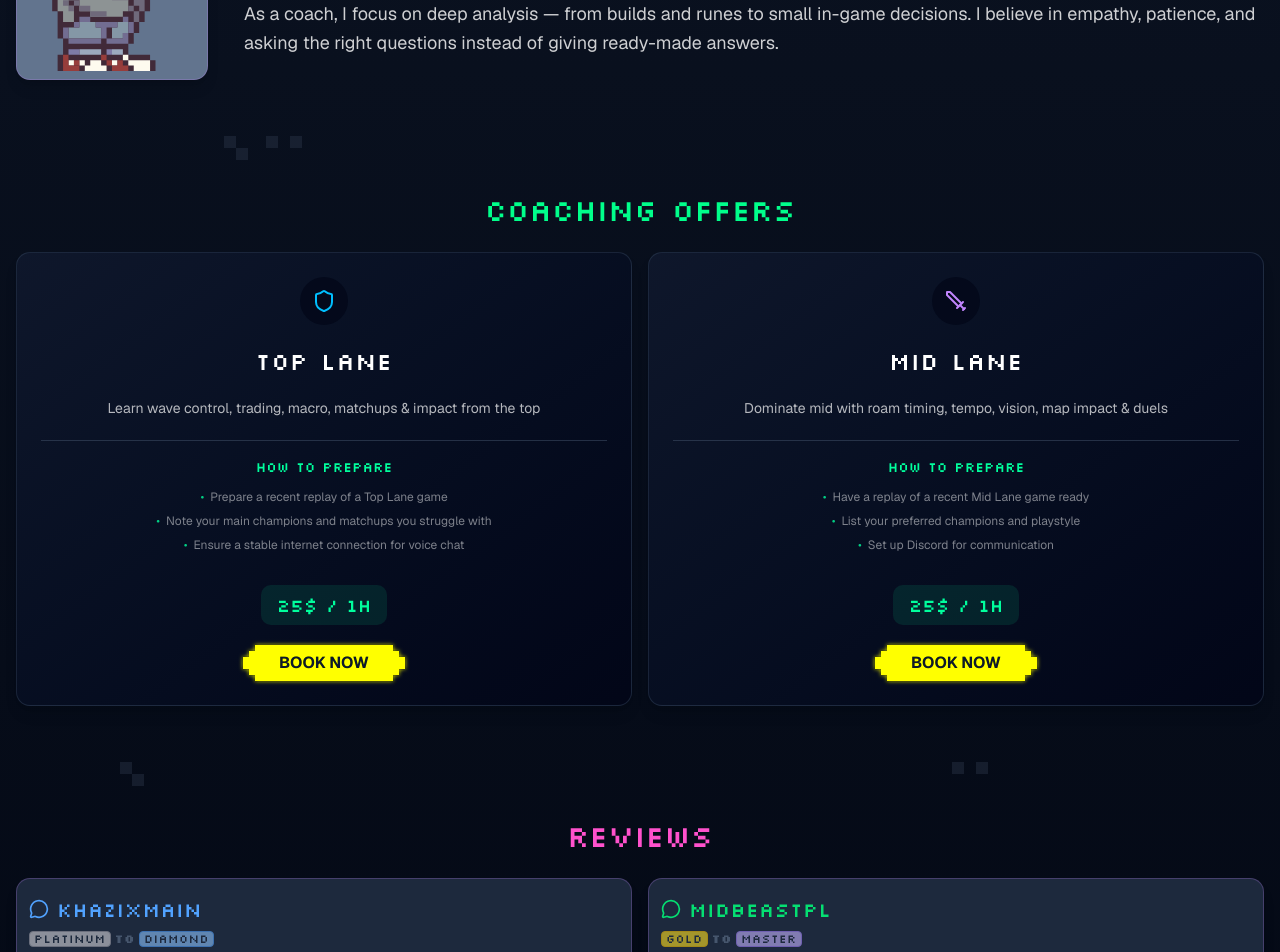
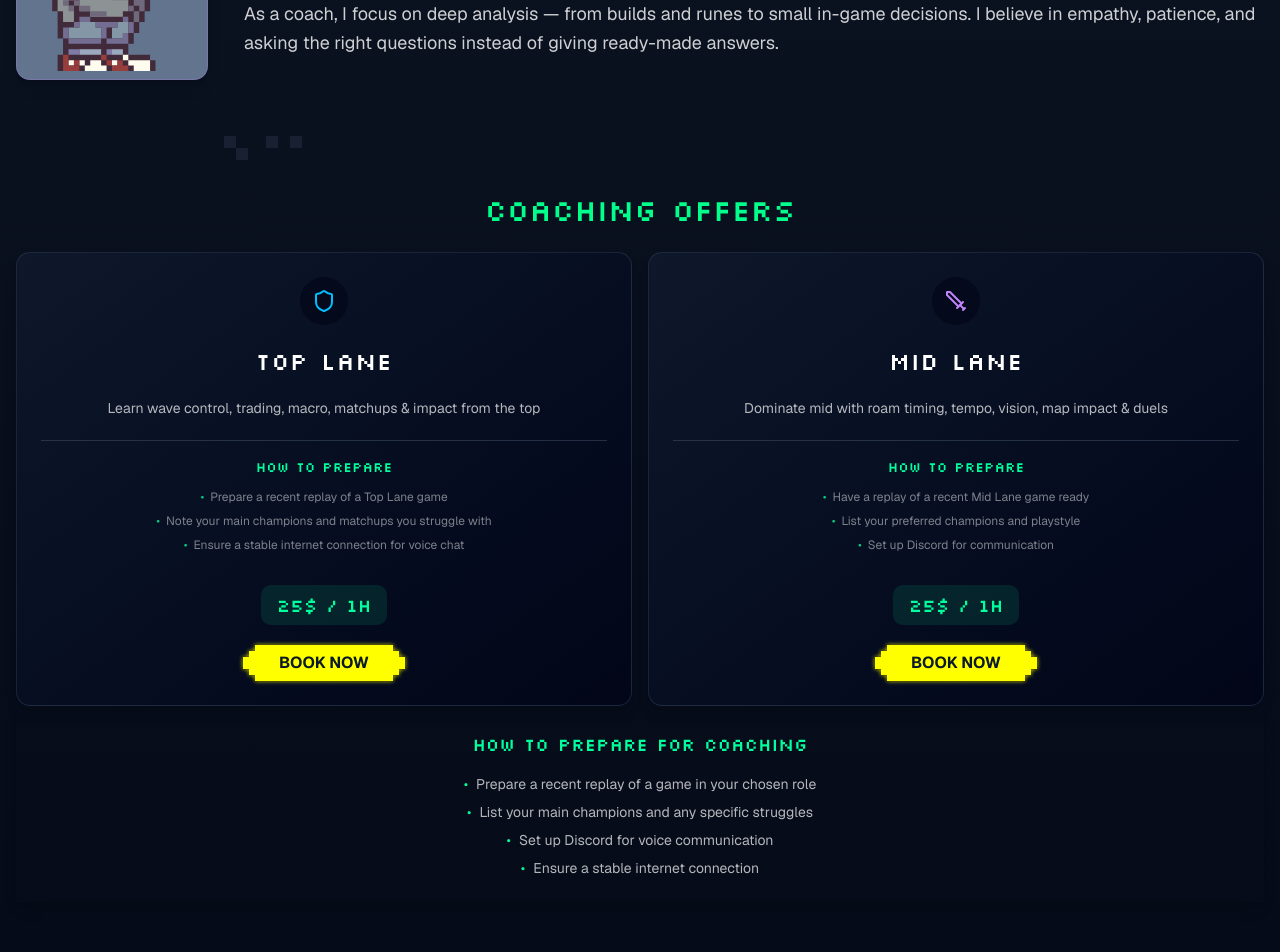
Before and after one commit to x-Foz3R-x/lemon_coaching, a Next.js app: page / in a window 1280 px wide. Shown: the part 1100-2052 px from the top of the page. Built offline with nearby package versions, Linux system fonts and the light colour scheme.

Commit message:
feat: update coaching plans section with preparation steps and link adjustments

```diff
--- a/src/components/coaching-plan-card.tsx
+++ b/src/components/coaching-plan-card.tsx
@@ -1,7 +1,7 @@
 import { cn } from "~/lib/utils"; // Zakładam, że cn jest zaimportowane z lib/utils
 import PixelButton from "./ui/pixel-button";
 
-interface OfferCardProps {
+interface Props {
   title: string;
   description: string;
   preparation: string[];
@@ -15,7 +15,7 @@ export default function CoachingPlanCard({
   preparation,
   price,
   icon,
-}: OfferCardProps) {
+}: Props) {
   return (
     <div
       className={cn(
--- a/src/components/review-card.tsx
+++ b/src/components/review-card.tsx
@@ -53,7 +53,7 @@ function ReviewCard({
           {username}
         </div>
 
-        <div className="flex items-center font-sans text-xs leading-3.5 text-slate-800 uppercase opacity-60">
+        <div className="flex items-center font-sans text-xs leading-3.5 text-slate-950 uppercase brightness-75 contrast-75">
           <div
             className={cn(
               "font-pixel flex flex-col items-center gap-1 rounded border px-1",
@@ -62,7 +62,7 @@ function ReviewCard({
           >
             {initialRank}
           </div>
-          <div className="font-pixel px-1 leading-0 font-bold text-slate-500">
+          <div className="font-pixel px-1 leading-0 font-bold text-slate-400">
             to
           </div>
           <div
--- a/src/components/sections.tsx/about.tsx
+++ b/src/components/sections.tsx/about.tsx
@@ -18,7 +18,7 @@ export default function AboutSection() {
 
       <div className="flex flex-col gap-3 sm:flex-row sm:items-center sm:gap-9">
         {/* Avatar */}
-        <div className="border-pixel-purple/25 mx-auto h-48 w-48 flex-shrink-0 overflow-hidden rounded-xl border bg-slate-500 p-2 shadow-lg">
+        <div className="border-pixel-purple/25 mx-auto size-36 flex-shrink-0 overflow-hidden rounded-xl border bg-slate-500 p-2 shadow-lg sm:size-48">
           <Avatar className="size-full scale-x-[-1]" />
         </div>
 
--- a/src/components/sections.tsx/coaching-plans.tsx
+++ b/src/components/sections.tsx/coaching-plans.tsx
@@ -1,11 +1,20 @@
+import { Sword, Shield } from "lucide-react";
+
+import { cn } from "~/lib/utils";
 import CoachingPlanCard from "../coaching-plan-card";
 import SectionHeader from "../section-header";
 import PixelMesh from "../ui/pixel-mesh";
-import { Sword, Shield } from "lucide-react";
+
+const preparationSteps = [
+  "Prepare a recent replay of a game in your chosen role",
+  "List your main champions and any specific struggles",
+  "Set up Discord for voice communication",
+  "Ensure a stable internet connection",
+];
 
 export default function CoachingPlansSection() {
   return (
-    <section id="offers" className="relative w-full py-14">
+    <section id="coaching-plans" className="relative w-full py-14">
       {/* Pixel decoration */}
       <div className="absolute top-0 left-1/6">
         <PixelMesh columns={2} rows={2} />
@@ -39,6 +48,30 @@ export default function CoachingPlansSection() {
           icon={<Sword className="text-pixel-purple" />}
         />
       </div>
+
+      <div className={cn("mx-auto p-6 text-center shadow-lg")}>
+        <h5 className="font-pixel text-neon-green text-lg">
+          How to Prepare for Coaching
+        </h5>
+        <ul className="mt-4 space-y-2 text-sm text-white/70">
+          <li className="flex items-center justify-center gap-2">
+            <span className="text-neon-green">•</span> Prepare a recent replay
+            of a game in your chosen role
+          </li>
+          <li className="flex items-center justify-center gap-2">
+            <span className="text-neon-green">•</span>
+            List your main champions and any specific struggles
+          </li>
+          <li className="flex items-center justify-center gap-2">
+            <span className="text-neon-green">•</span>
+            Set up Discord for voice communication
+          </li>
+          <li className="flex items-center justify-center gap-2">
+            <span className="text-neon-green">•</span>
+            Ensure a stable internet connection
+          </li>
+        </ul>
+      </div>
     </section>
   );
 }
--- a/src/components/sections.tsx/hero.tsx
+++ b/src/components/sections.tsx/hero.tsx
@@ -27,7 +27,7 @@ export default function HeroSection() {
         70% winrate. Learn how to think and play like a winner.
       </p>
 
-      <PixelButton href="#offers" className="mt-8">
+      <PixelButton href="#coaching-plans" className="mt-8">
         Book a Session
       </PixelButton>
     </section>
```
Also changed, not shown: src/components/icons/logo.tsx (+4 -1 lines).
